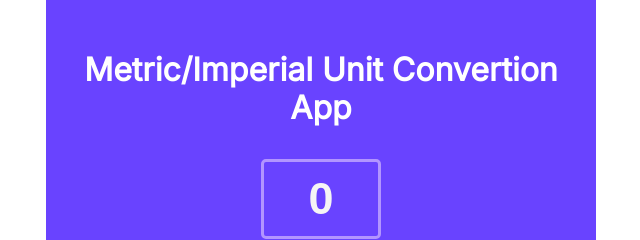
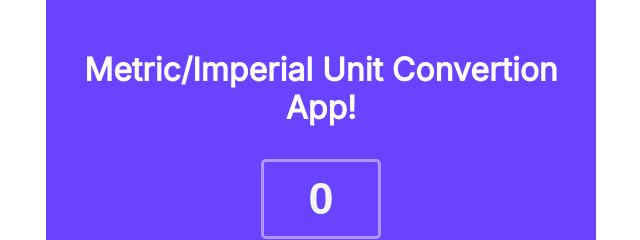
Before and after one commit to abrahamsantos-developer/unitConverter, a plain HTML site: page index.html in a window 1280 px wide. Shown: the top 240 px of the page, 319-959 px from the left. Drawn offline with Linux system fonts and the light colour scheme.

Commit message:
minor change for test

```diff
--- a/index.html
+++ b/index.html
@@ -13,7 +13,7 @@
 
    <body>
       <div class="header">
-         <h1>Metric/Imperial Unit Convertion App</h1>
+         <h1>Metric/Imperial Unit Convertion App!</h1>
          <input id="input" type="text" placeholder="0">
          <div>
             <button id="convert-btn">Convert</button>
```
